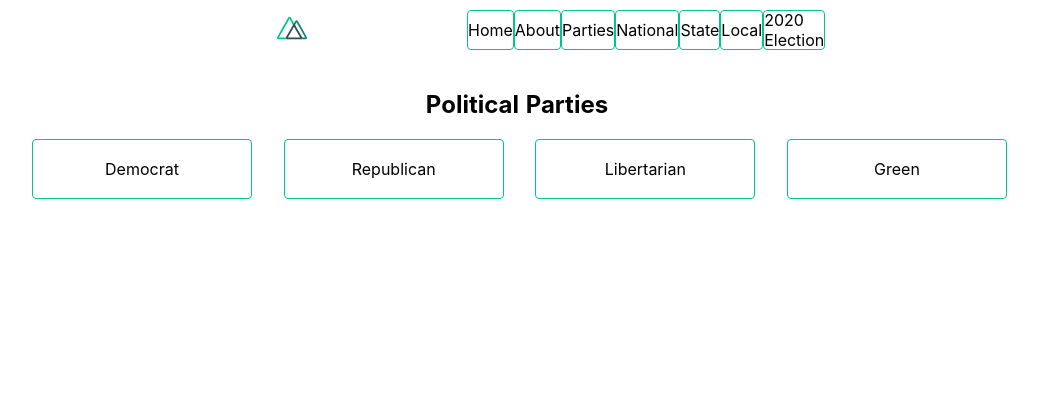
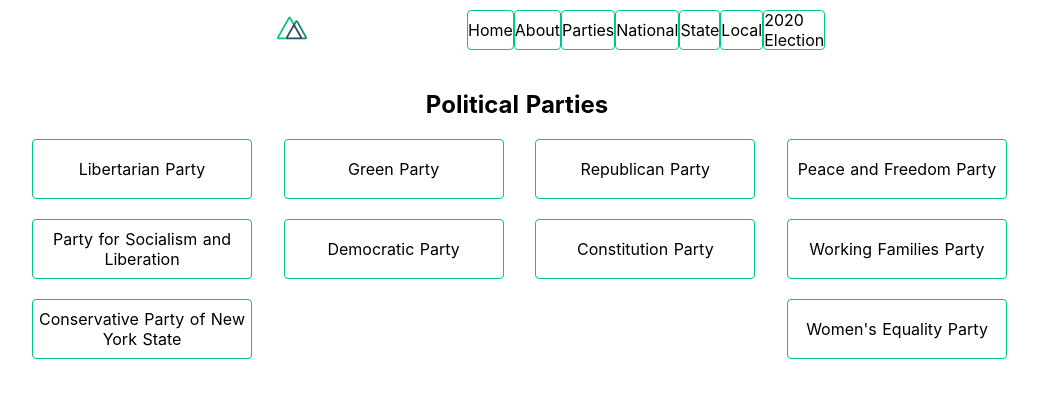
Before and after one commit to openbrian/election-notebook, a Nuxt app: page /parties in a window 1280 px wide. Shown: the top 398 px of the page, without its empty margins (123-1161 px from the left). Built offline with nearby package versions, Linux system fonts and the light colour scheme.

Commit message:
Randomize order of parties.

```diff
--- a/pages/parties.vue
+++ b/pages/parties.vue
@@ -20,25 +20,50 @@
 export default {
   name: "about-nuxt",
   data() {
-    return {
-      parties: [
+    let parties = [
       {
         id: "democrate",
-          name: "Democrat",
+        name: "Democratic Party",
       },
       {
         id: "republican",
-          name: "Republican",
+        name: "Republican Party",
       },
       {
         id: "libertarian",
-          name: "Libertarian",
+        name: "Libertarian Party",
       },
       {
         id: "green",
-          name: "Green",
+        name: "Green Party",
+      },
+      {
+        id: "cpnys",
+        name: "Conservative Party of New York State",
+      },
+      {
+        id: "const",
+        name: "Constitution Party",
+      },
+      {
+        id: "work_fam",
+        name: "Working Families Party",
+      },
+      {
+        id: "soc_lib",
+        name: "Party for Socialism and Liberation",
+      },
+      {
+        id: "peace",
+        name: "Peace and Freedom Party",
+      },
+      {
+        id: "womens_eq",
+        name: "Women's Equality Party",
       }
-      ]
+    ];
+    return {
+      parties: parties.sort(() => 0.5 - Math.random())
     };
   },
   methods: {
```
Lines whose indentation alone changed are shown as unchanged.
